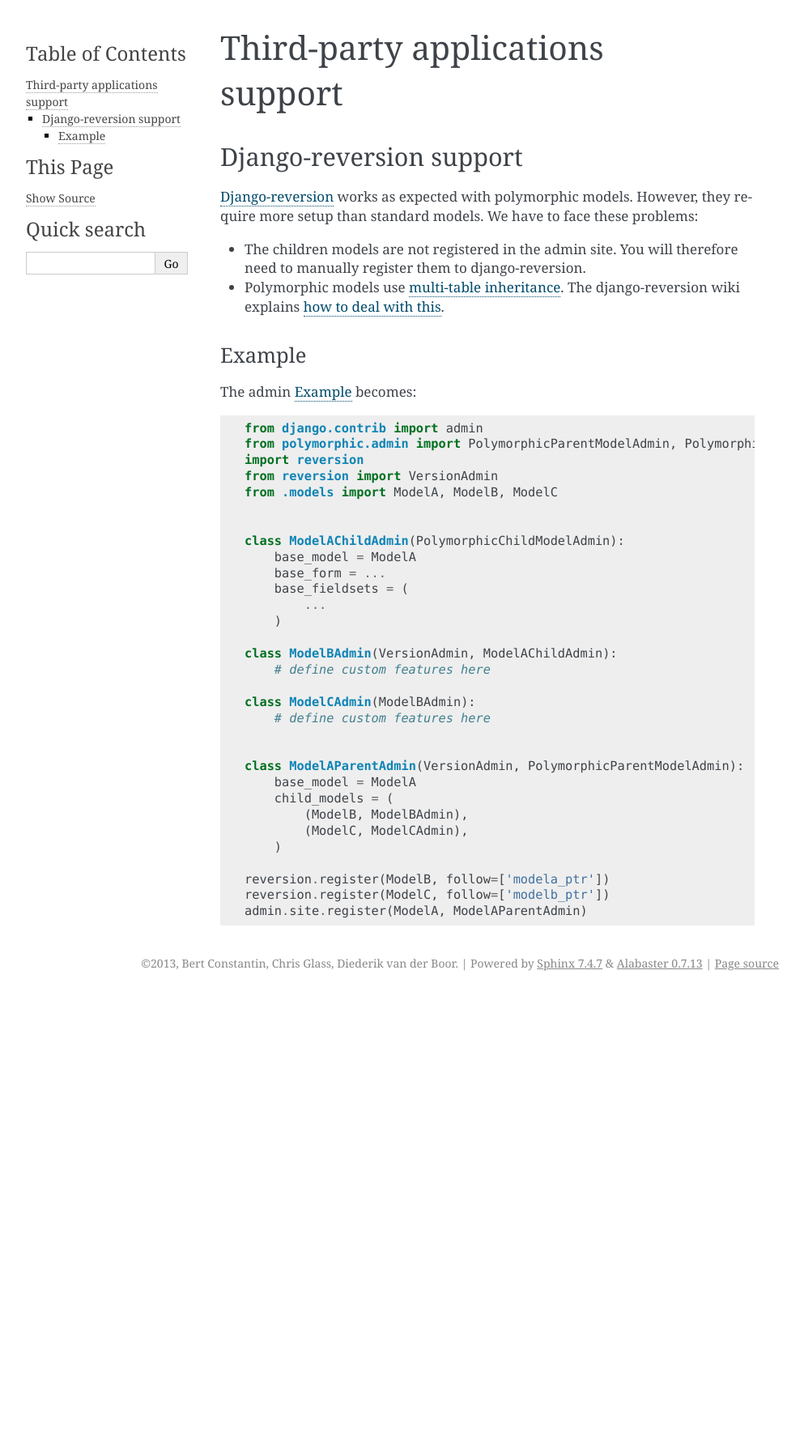
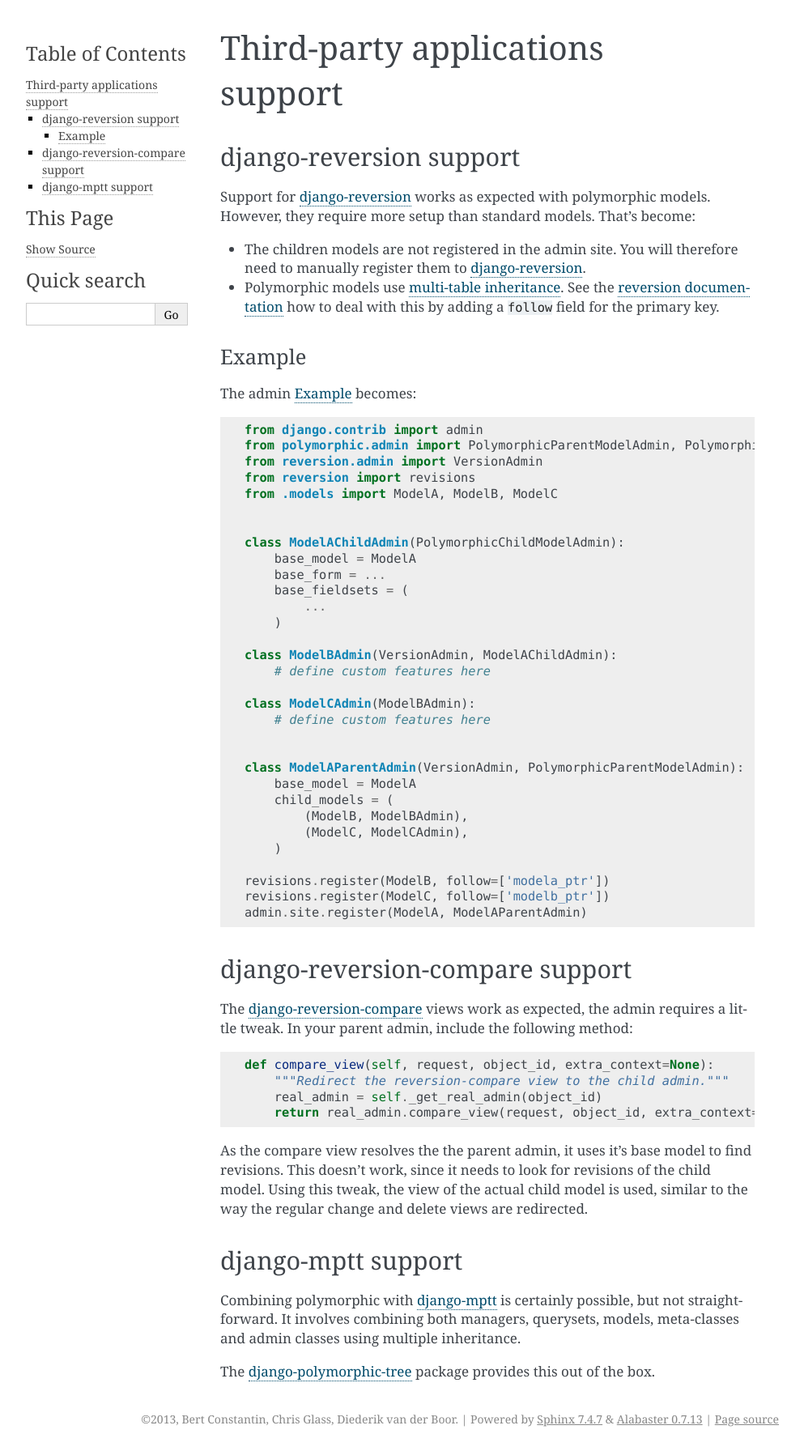
Before and after one commit to jazzband/django-polymorphic, a Sphinx documentation site: the page built from docs/third-party.rst, in a window 1280 px wide. Shown: the whole page at 81% size, without its empty margins (148-1141 px from the left). Built offline with Sphinx 7.4.7, drawn with Linux system fonts in a browser that asks for light colours; before the commit the page ends 1229 px from its top, so only the background shows below that.

Commit message:
update third-party docs for better reversion support
also mention mptt options

```diff
--- a/docs/third-party.rst
+++ b/docs/third-party.rst
@@ -1,23 +1,21 @@
 Third-party applications support
 ================================
 
-Django-reversion support
+django-reversion support
 ------------------------
 
-`Django-reversion <https://github.com/etianen/django-reversion>`_ works as
-expected with polymorphic models.  However, they require more setup than
-standard models.  We have to face these problems:
+Support for django-reversion_ works as expected with polymorphic models.
+However, they require more setup than standard models. That's become:
 
 * The children models are not registered in the admin site.
-  You will therefore need to manually register them to django-reversion.
-* Polymorphic models use
-  `multi-table inheritance <https://docs.djangoproject.com/en/dev/topics/db/models/#multi-table-inheritance>`_.
-  The django-reversion wiki explains
-  `how to deal with this <https://github.com/etianen/django-reversion/wiki/Low-level-API#multi-table-inheritance>`_.
+  You will therefore need to manually register them to django-reversion_.
+* Polymorphic models use `multi-table inheritance <https://docs.djangoproject.com/en/dev/topics/db/models/#multi-table-inheritance>`_.
+  See the `reversion documentation <http://django-reversion.readthedocs.org/en/latest/api.html#multi-table-inheritance>`_
+  how to deal with this by adding a ``follow`` field for the primary key.
 
 
 Example
-.......
+~~~~~~~
 
 The admin :ref:`admin-example` becomes:
 
@@ -25,8 +23,8 @@
 
     from django.contrib import admin
     from polymorphic.admin import PolymorphicParentModelAdmin, PolymorphicChildModelAdmin
-    import reversion
-    from reversion import VersionAdmin
+    from reversion.admin import VersionAdmin
+    from reversion import revisions
     from .models import ModelA, ModelB, ModelC
 
 
@@ -51,6 +49,41 @@
             (ModelC, ModelCAdmin),
         )
 
-    reversion.register(ModelB, follow=['modela_ptr'])
-    reversion.register(ModelC, follow=['modelb_ptr'])
+    revisions.register(ModelB, follow=['modela_ptr'])
+    revisions.register(ModelC, follow=['modelb_ptr'])
     admin.site.register(ModelA, ModelAParentAdmin)
+
+.. _django-reversion-compare-support:
+
+django-reversion-compare support
+--------------------------------
+
+The django-reversion-compare_ views work as expected, the admin requires a little tweak.
+In your parent admin, include the following method:
+
+.. code-block:: python
+
+    def compare_view(self, request, object_id, extra_context=None):
+        """Redirect the reversion-compare view to the child admin."""
+        real_admin = self._get_real_admin(object_id)
+        return real_admin.compare_view(request, object_id, extra_context=extra_context)
+
+As the compare view resolves the the parent admin, it uses it's base model to find revisions.
+This doesn't work, since it needs to look for revisions of the child model. Using this tweak,
+the view of the actual child model is used, similar to the way the regular change and delete views are redirected.
+
+
+django-mptt support
+-------------------
+
+Combining polymorphic with django-mptt_ is certainly possible, but not straightforward.
+It involves combining both managers, querysets, models, meta-classes and admin classes
+using multiple inheritance.
+
+The django-polymorphic-tree_ package provides this out of the box.
+
+
+.. _django-reversion: https://github.com/etianen/django-reversion
+.. _django-reversion-compare: https://github.com/jedie/django-reversion-compare
+.. _django-mptt: https://github.com/django-mptt/django-mptt
+.. _django-polymorphic-tree: https://github.com/edoburu/django-polymorphic-tree
```
